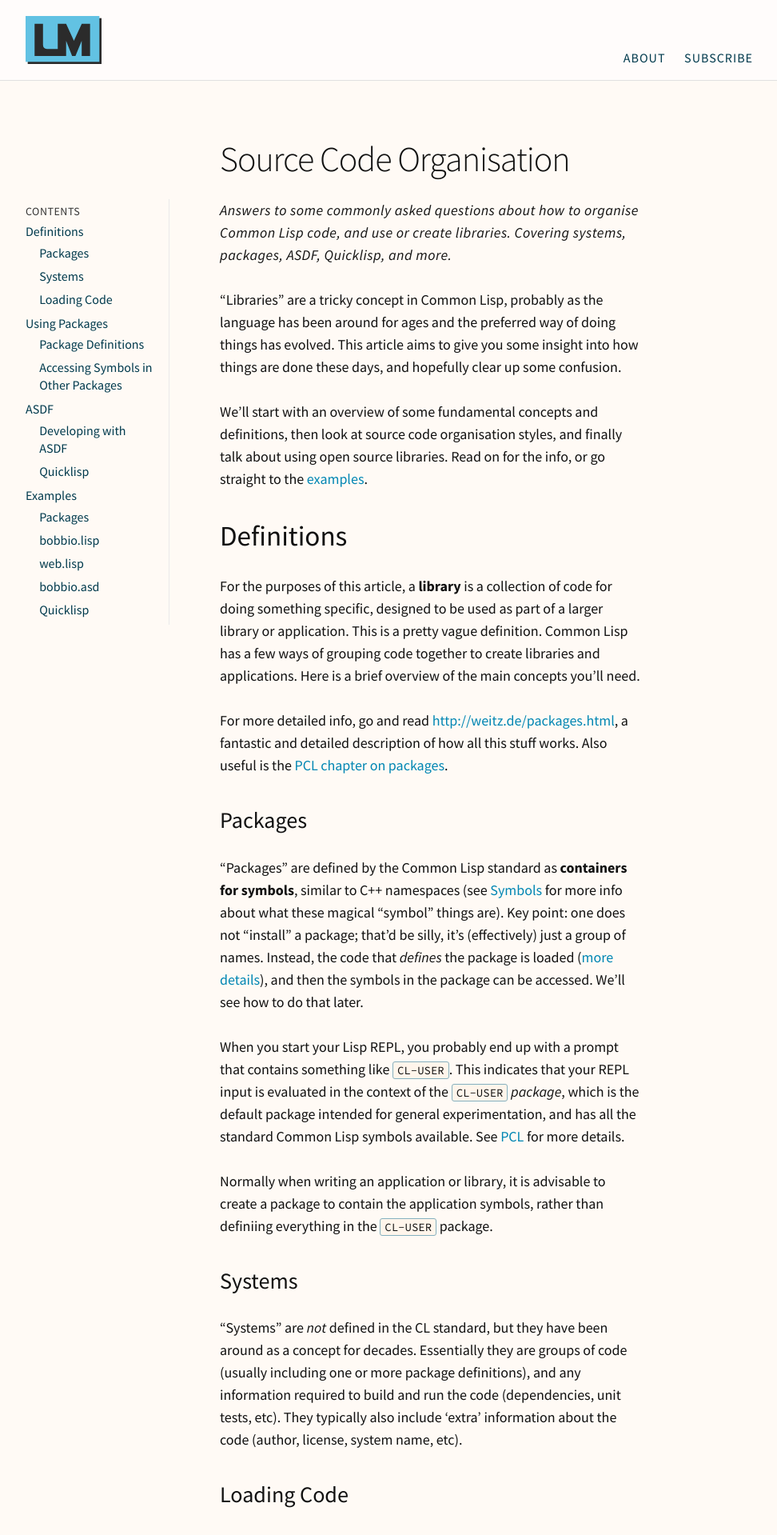
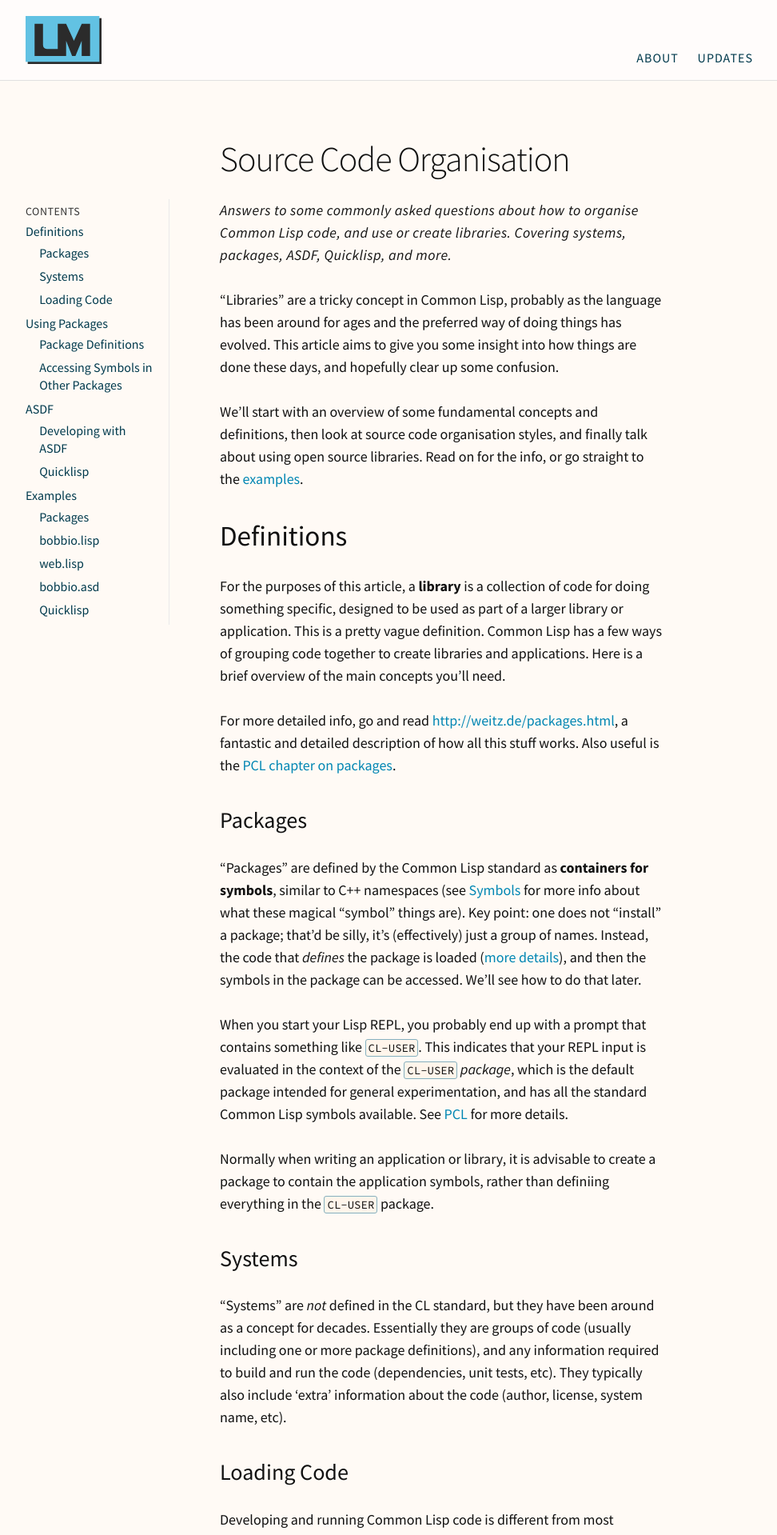
Before and after one commit to rmhsilva/lispmethods, a Jekyll site: the page built from _posts/2017-01-29-libraries.md, in a window 1280 px wide. Shown: the top 1919 px of the page at 80% size, without its empty margins (8-980 px from the left). Built offline with Jekyll 4.4.1, drawn with Linux system fonts in a browser that asks for light colours; some of the changed text lies outside the part shown.

Commit message:
Widen reading width, tweaks to structure wording

```diff
--- a/_includes/footer.html
+++ b/_includes/footer.html
@@ -8,14 +8,11 @@
                     <li class="footer-heading">
                         {{ site.title | escape }}
                     </li>
-                    <!-- {% if site.email %} -->
-                    <!-- <li><a href="mailto:{{ site.email }}">{{ site.email }}</a></li> -->
-                    <!-- {% endif %} -->
+                    <li>
+                        <a href="https://tinyletter.com/lispmethods">Get Updates</a>
+                    </li>
                     <li>
                         <a href="https://github.com/rmhsilva/lispmethods">Github</a>
-                    </li>
-                    <li>
-                        <a href="https://tinyletter.com/lispmethods">Newsletter</a>
                     </li>
                     <li>
                         <a href="{{ "/feed.xml" | relative_url }}">RSS</a>
--- a/_includes/header.html
+++ b/_includes/header.html
@@ -6,7 +6,7 @@
                 About
             </a>
             <a class="page-link" href="https://tinyletter.com/lispmethods">
-                Subscribe
+                Updates
             </a>
         </div>
     </nav>
--- a/_layouts/home.html
+++ b/_layouts/home.html
@@ -18,7 +18,7 @@
                     About
                 </a>
                 <a class="page-link" href="https://tinyletter.com/lispmethods">
-                    Subscribe
+                    Updates
                 </a>
             </nav>
 
@@ -38,7 +38,7 @@
                         {{ post.excerpt | remove: '<p>' | remove: '</p>' }}
                     </p>
                     <a href="{{ post.url | relative_url }}">
-                        <p class="post-readmore">Read More...</p>
+                        <p class="post-readmore">Read More</p>
                     </a>
                 </li>
                 {% endfor %}
--- a/_sass/minima-custom/minima/_base.scss
+++ b/_sass/minima-custom/minima/_base.scss
@@ -137,7 +137,8 @@ code {
 }
 
 code {
-  padding: 1px 5px;
+  padding: 1px 3px;
+  white-space: nowrap;
 }
 
 pre {
@@ -148,6 +149,7 @@ pre {
     border: 0;
     padding-right: 0;
     padding-left: 0;
+    white-space: inherit;
   }
 }
 
--- a/_sass/minima-custom/minima/_layout.scss
+++ b/_sass/minima-custom/minima/_layout.scss
@@ -272,6 +272,7 @@ ul.post-list {
 .post-content > h4,
 .post-content > p,
 .post-content > ul,
+.post-content > ol,
 .post-content > hr,
 .post-meta,
 .footnotes {
@@ -284,6 +285,18 @@ ul.post-list {
         margin-left: 0.27*$normal;
     }
 }
+
+// ol gets more margin
+/*
+.post-content > ol{
+    padding-right: 2*$spacing-unit;
+    max-width: $reading-width;
+
+    @include break($normal) {
+        margin-left: 0.29*$normal;
+    }
+}
+*/
 
 .post-main {
     // Blockquotes with hanging bar things
--- a/_sass/rmhs.scss
+++ b/_sass/rmhs.scss
@@ -49,7 +49,7 @@ $spacing-unit: 10px;
 $content-width: 960px;
 
 // Max width of text meant to be read
-$reading-width: 550px;
+$reading-width: 0.60*$content-width;
 
 // The amount lists and blockquotes are indented.
 $indent-amount: 40px;
```
